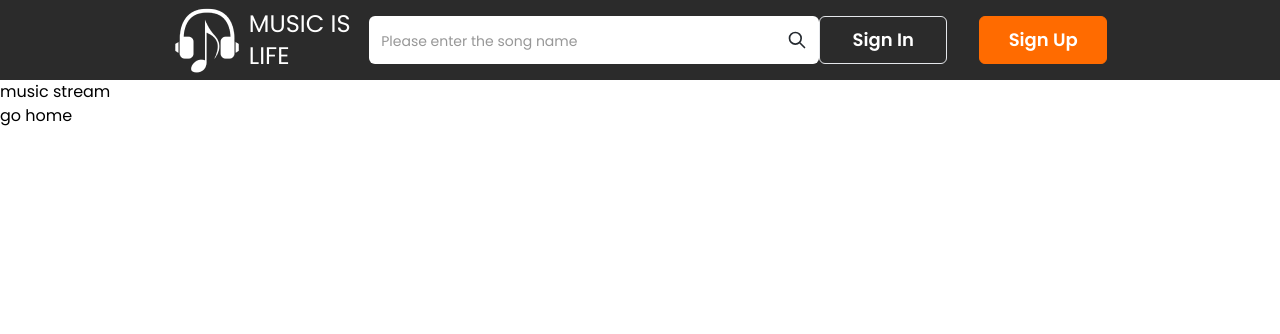
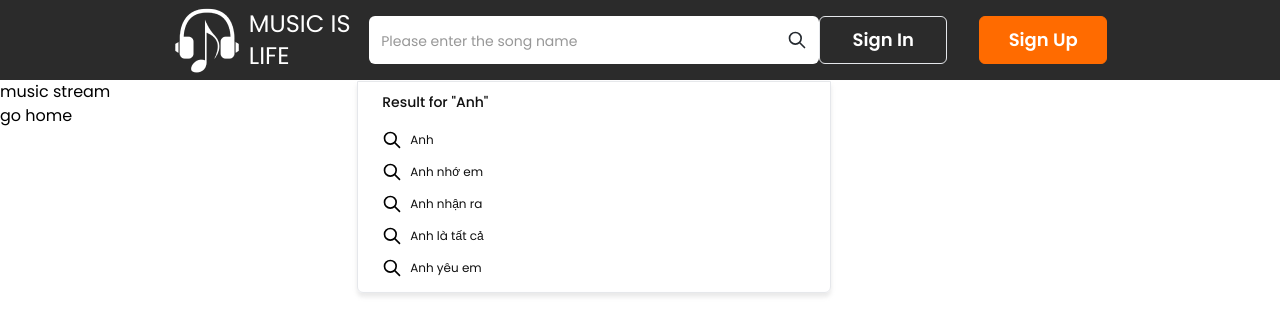
Before and after one commit to kyle41io/StreamMusicFE, a Next.js app: page / in a window 1280 px wide. Shown: the top 334 px of the page. Built offline with nearby package versions, Linux system fonts and the light colour scheme.

Commit message:
update search result box

```diff
--- /dev/null
+++ b/src/components/ResultBox.jsx
@@ -0,0 +1,35 @@
+import React from "react";
+import { HiOutlineSearch } from "react-icons/hi";
+
+export default function ResultBox() {
+  return (
+    <ul
+      className="w-[474px] py-2 absolute border bottom-0 rounded-br-md rounded-bl-md -translate-x-3 translate-y-[108%]"
+      style={{ boxShadow: "0px 4px 4px 0px rgba(171, 171, 171, 0.25)" }}
+    >
+      <span className="inline-block mb-3 px-6 text-sm font-medium text-thirdBlack">
+        Result for "Anh"
+      </span>
+      <li className="flex items-center gap-2 px-6 h-8 text-xs font-normal">
+        <HiOutlineSearch size={20} />
+        <span className="text-xs text-thirdBlack">Anh</span>
+      </li>
+      <li className="flex items-center gap-2 px-6 h-8 text-xs font-normal">
+        <HiOutlineSearch size={20} />
+        <span className="text-xs text-thirdBlack">Anh nhớ em</span>
+      </li>
+      <li className="flex items-center gap-2 px-6 h-8 text-xs font-normal">
+        <HiOutlineSearch size={20} />
+        <span className="text-xs text-thirdBlack">Anh nhận ra</span>
+      </li>
+      <li className="flex  items-center gap-2 px-6 h-8 text-xs font-normal">
+        <HiOutlineSearch size={20} />
+        <span className="text-xs text-thirdBlack">Anh là tất cả</span>
+      </li>
+      <li className="flex items-center gap-2 px-6 h-8 text-xs font-normal">
+        <HiOutlineSearch size={20} />
+        <span className="text-xs text-thirdBlack">Anh yêu em</span>
+      </li>
+    </ul>
+  );
+}
--- a/src/components/shared/Header.jsx
+++ b/src/components/shared/Header.jsx
@@ -3,8 +3,9 @@ import React from "react";
 import logo from "@/assets/images/logo.png";
 import { HiOutlineSearch } from "react-icons/hi";
 import Button from "./Button";
-import { MdPlaylistAdd } from "react-icons/md";
-import UserAvatar from "../UserAvatar";
+import ResultBox from "../ResultBox";
+// import { MdPlaylistAdd } from "react-icons/md";
+// import UserAvatar from "../UserAvatar";
 
 export default function Header() {
   return (
@@ -35,6 +36,8 @@ export default function Header() {
             size={20}
             className="text-secondaryBlack absolute right-3"
           />
+
+          <ResultBox />
         </form>
 
         {/* Buttons when there's no user */}
```
